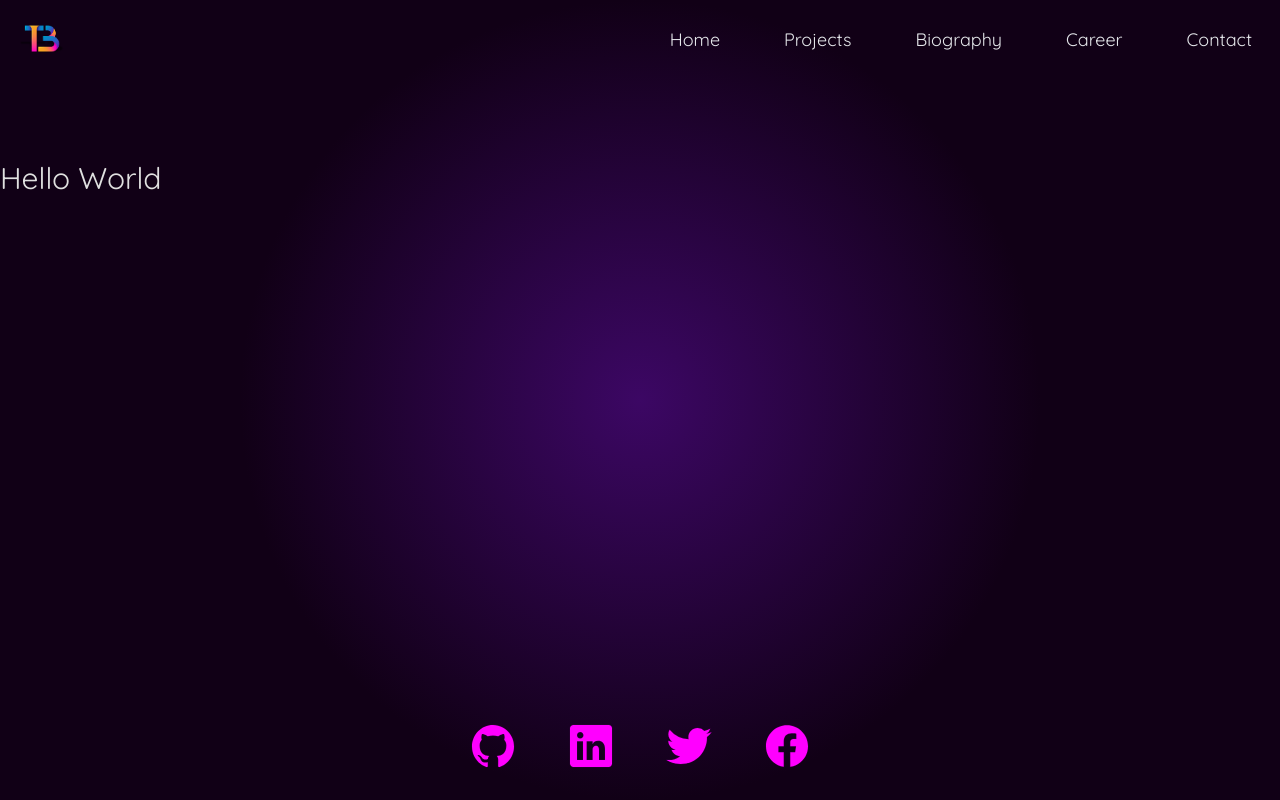
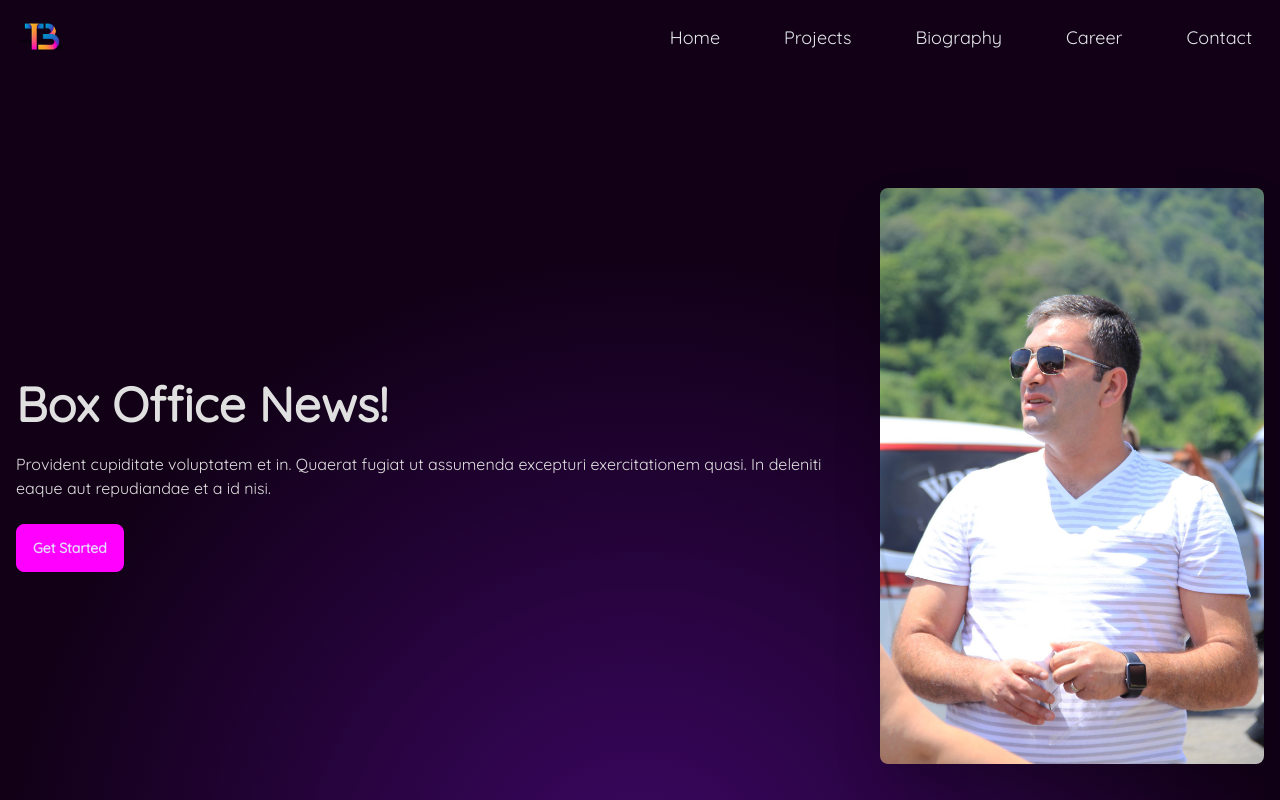
Before and after one commit to TigranBalayan10/tbalayan-portfolio, an Astro site: page / in a window 1280 px wide. Shown: the top 800 px of the page. Built offline with nearby package versions, Linux system fonts and the light colour scheme; Astro itself is replaced by a stand-in of ours.

Commit message:
added hero component with image from astro image

```diff
--- /dev/null
+++ b/src/components/Hero.astro
@@ -0,0 +1,19 @@
+---
+import { Image } from "astro:assets";
+import heroImage from "./image/hero-img.jpg";
+---
+
+<div class="hero min-h-screen">
+  <div class="hero-content flex-col lg:flex-row-reverse">
+    <Image src={heroImage} class="max-w-sm rounded-lg shadow-2xl" alt="Personal Photo"/>
+    <div>
+      <h1 class="text-5xl font-bold">Box Office News!</h1>
+      <p class="py-6">
+        Provident cupiditate voluptatem et in. Quaerat fugiat ut assumenda
+        excepturi exercitationem quasi. In deleniti eaque aut repudiandae et a
+        id nisi.
+      </p>
+      <button class="btn btn-primary">Get Started</button>
+    </div>
+  </div>
+</div>
--- a/src/components/Navigation.astro
+++ b/src/components/Navigation.astro
@@ -1,4 +1,4 @@
-<div class="navbar h-20 container mx-auto w-full justify-between text-gray-200">
+<div class="navbar container mx-auto w-full justify-between text-gray-200">
   <div class="navbar-start lg:hidden">
     <div class="dropdown">
       <div tabindex="0" role="button" class="btn btn-ghost">
--- a/src/layouts/Layout.astro
+++ b/src/layouts/Layout.astro
@@ -38,7 +38,7 @@ const { title } = Astro.props;
   </head>
   <body class="min-h-screen flex flex-col">
     <Navigation />
-    <main class="flex-grow pt-20">
+    <main class="flex-grow">
       <slot />
     </main>
     <Footer />
--- a/src/pages/index.astro
+++ b/src/pages/index.astro
@@ -1,9 +1,11 @@
 ---
-import Layout from '../layouts/Layout.astro';
+import Layout from "../layouts/Layout.astro";
+import Hero from "../components/Hero.astro";
 ---
 
-<Layout title="Welcome to Astro.">
-	<main>
-		<h1 class="text-3xl">Hello World</h1>
-	</main>
+<Layout title="Tigran's Portfolio">
+  <main class="flex flex-col">
+	<Hero />
+	<Hero />
+  </main>
 </Layout>
```
Also changed, not shown: src/components/image/hero-img.JPG (added).
